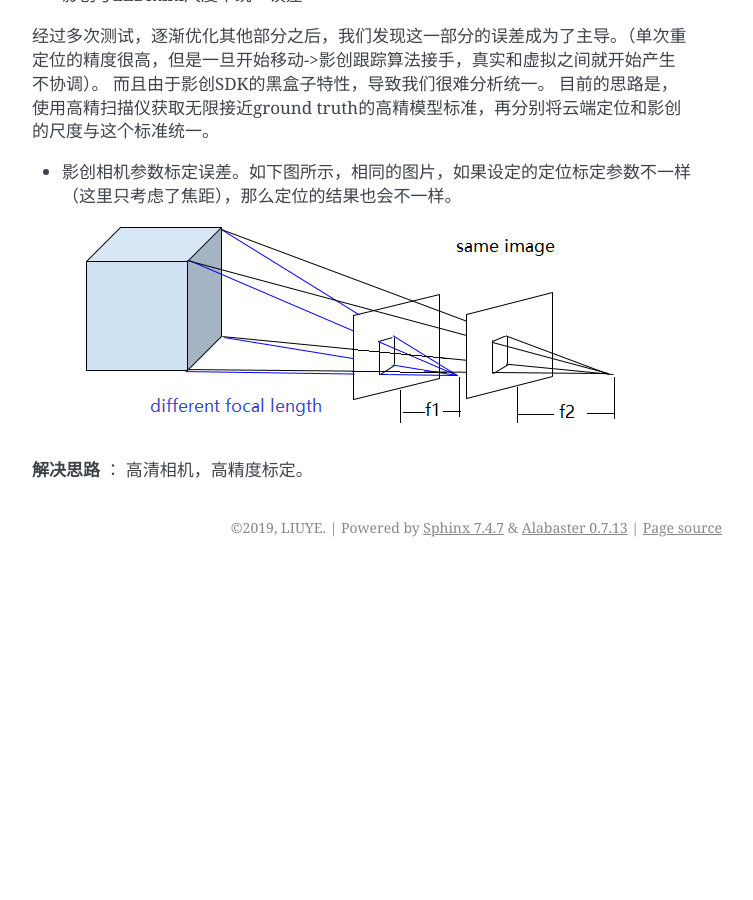
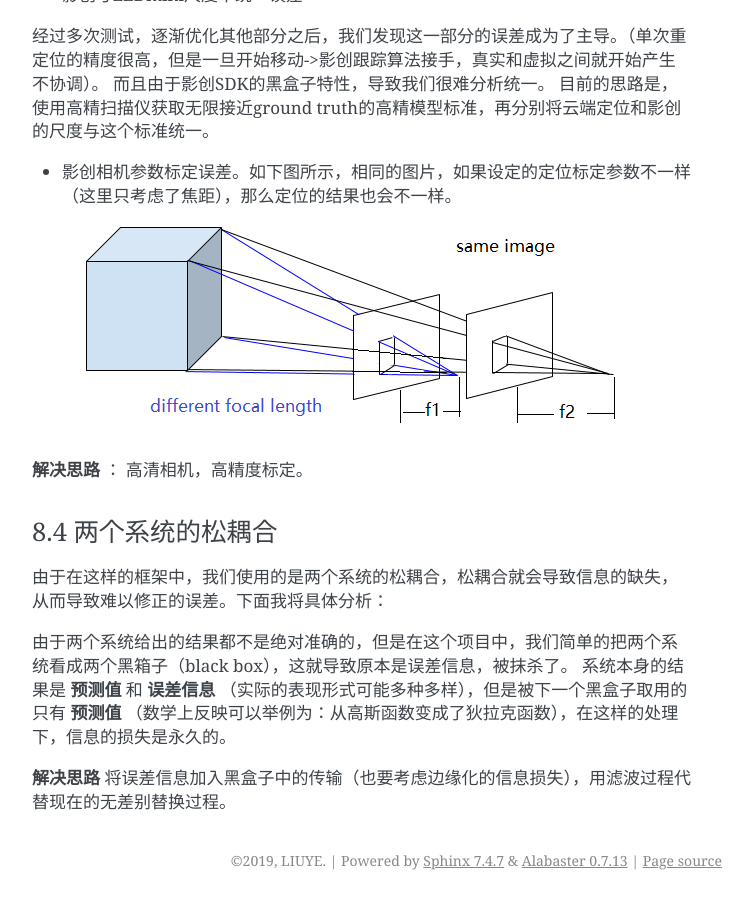
Before and after one commit to gggliuye/VIO, a Sphinx documentation site: the page built from docs/UnitySc/unityShadowCreator.rst, in a window 1280 px wide and 900 px high, scrolled down 9749 px. Shown: the whole window, without its empty margins (388-1141 px from the left). Built offline with Sphinx 7.4.7, drawn with Linux system fonts in a browser that asks for light colours; before the commit the page ends 10316 px from its top, so only the background shows below that.

Commit message:
Update unityShadowCreator.rst

```diff
--- a/docs/UnitySc/unityShadowCreator.rst
+++ b/docs/UnitySc/unityShadowCreator.rst
@@ -287,3 +287,13 @@ Unity的模型摆放存在误差。
    :align: center
 
 **解决思路** ： 高清相机，高精度标定。
+
+
+8.4 两个系统的松耦合
+>>>>>>>>>>>>>>>>>>>>>>>>
+由于在这样的框架中，我们使用的是两个系统的松耦合，松耦合就会导致信息的缺失，从而导致难以修正的误差。下面我将具体分析：
+
+由于两个系统给出的结果都不是绝对准确的，但是在这个项目中，我们简单的把两个系统看成两个黑箱子（black box），这就导致原本是误差信息，被抹杀了。
+系统本身的结果是 **预测值** 和 **误差信息** （实际的表现形式可能多种多样），但是被下一个黑盒子取用的只有 **预测值** （数学上反映可以举例为：从高斯函数变成了狄拉克函数），在这样的处理下，信息的损失是永久的。
+
+**解决思路** 将误差信息加入黑盒子中的传输（也要考虑边缘化的信息损失），用滤波过程代替现在的无差别替换过程。
```
